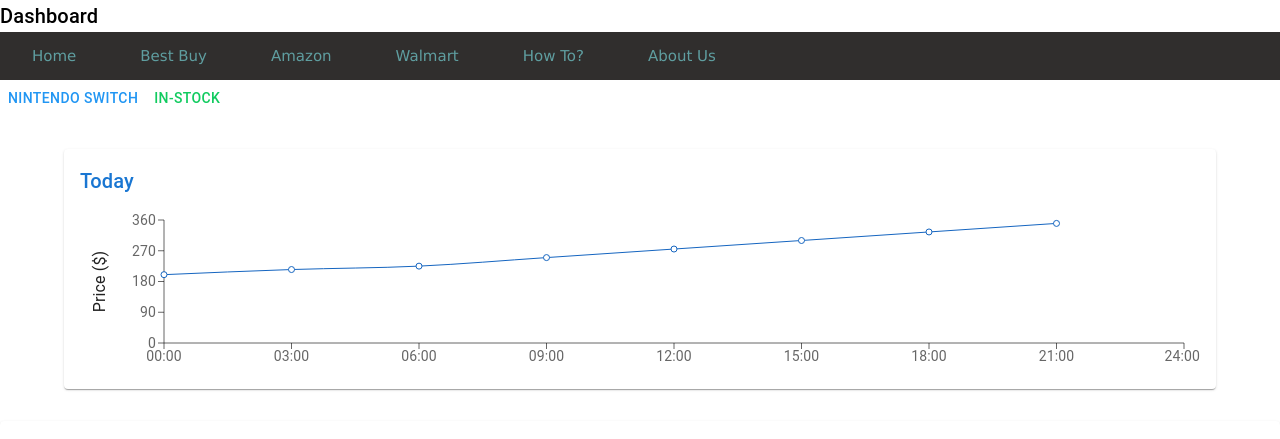
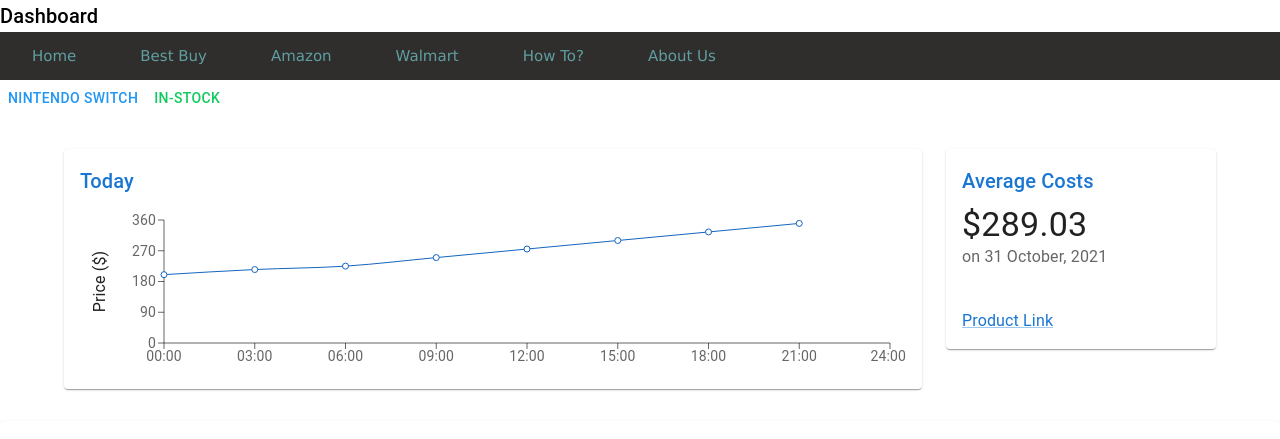
Before and after one commit to AntonioMagana/Scalpel, a React (Create React App) app: page / in a window 1280 px wide. Shown: the top 439 px of the page. Built offline with nearby package versions, Linux system fonts and the light colour scheme; no server answers.

Commit message:
added average price component

```diff
--- a/src/components/Deposits.js
+++ b/src/components/Deposits.js
@@ -0,0 +1,27 @@
+import * as React from 'react';
+import Link from '@mui/material/Link';
+import Typography from '@mui/material/Typography';
+import Title from './Title';
+
+function preventDefault(event) {
+    event.preventDefault();
+}
+
+export default function Deposits() {
+    return (
+        <React.Fragment>
+            <Title>Average Costs</Title>
+            <Typography component="p" variant="h4">
+                $289.03
+            </Typography>
+            <Typography color="text.secondary" sx={{ flex: 1 }}>
+                on 31 October, 2021
+            </Typography>
+            <div>
+                <Link color="primary" href="#" onClick={preventDefault}>
+                   Product Link
+                </Link>
+            </div>
+        </React.Fragment>
+    );
+}
--- a/src/components/Table.js
+++ b/src/components/Table.js
@@ -6,6 +6,7 @@
 import {blue} from '@mui/material/colors';
 import Button from '@mui/material/Button';
 import Chart from "./Chart";
+import Deposits from "./Deposits";
 
 const Table = (Id) => {
     console.log(Id[0],'hi21')
@@ -41,6 +42,7 @@
 
           {/*CHART*/}
           <Container maxWidth="lg" sx={{ mt: 4, mb: 4 }}>
+              <Grid container spacing={3}>
             <Grid item xs={12} md={8} lg={9}>
                 <Paper
                   sx={{
@@ -53,6 +55,21 @@
                   <Chart />
                 </Paper>
              </Grid>
+
+              {/* Recent Deposits */}
+              <Grid item xs={12} md={4} lg={3}>
+                  <Paper
+                      sx={{
+                          p: 2,
+                          display: 'flex',
+                          flexDirection: 'column',
+                          height: 200,
+                      }}
+                  >
+                      <Deposits />
+                  </Paper>
+              </Grid>
+              </Grid>
           </Container>
 
           {/*TABLE*/}
```
